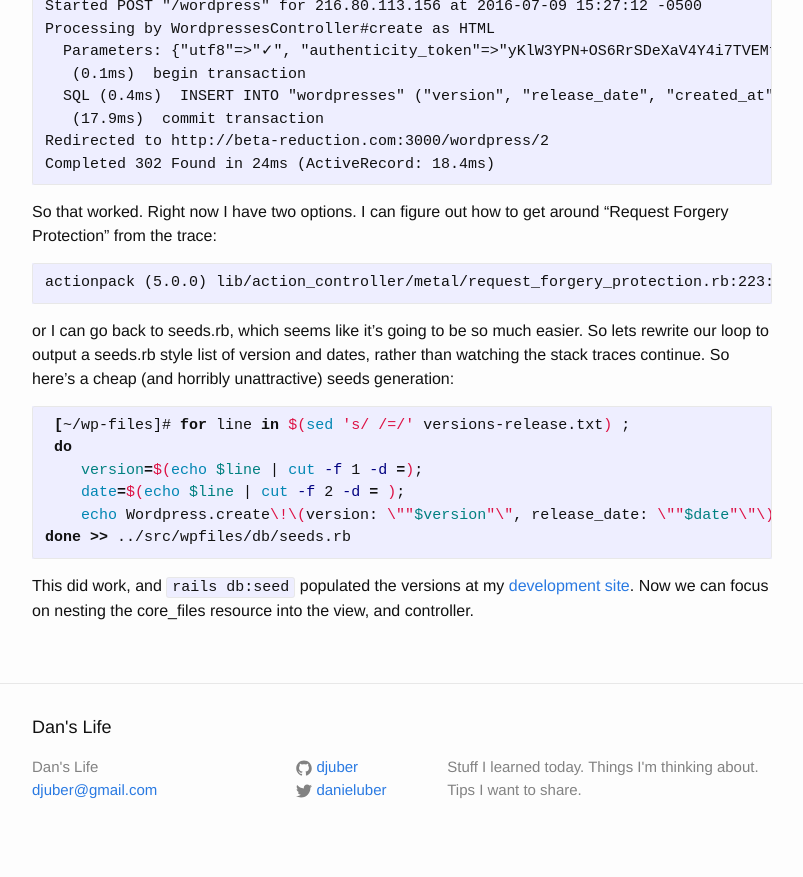
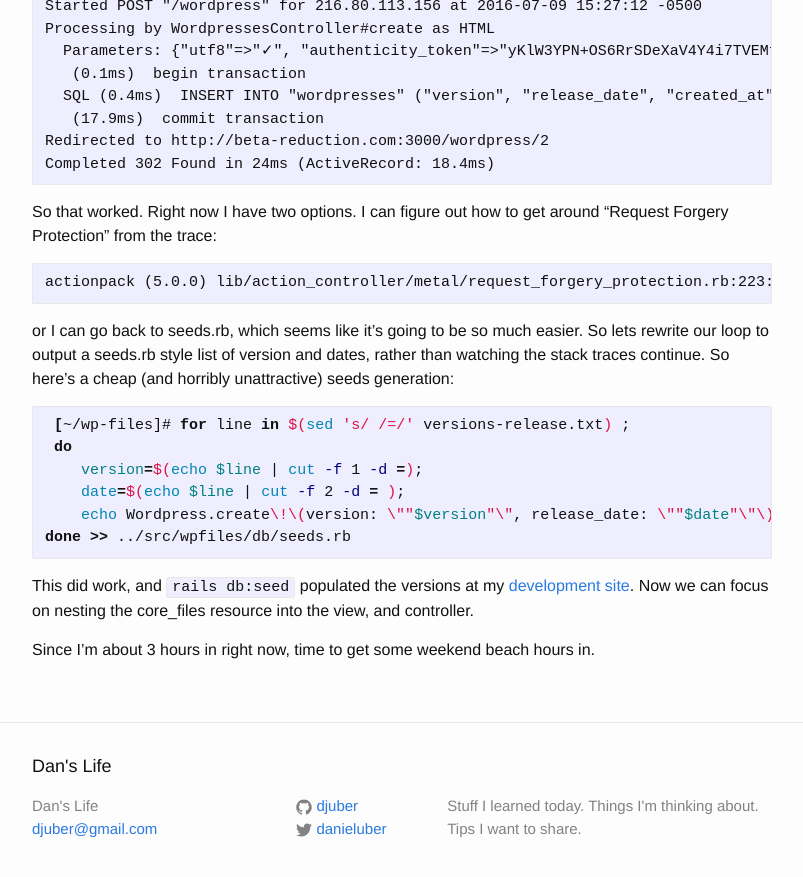
Before and after one commit to djuber/myblog, a Jekyll site: the page built from wordpress-files.md, in a window 1280 px wide and 900 px high, scrolled down 5622 px. Shown: the top 877 px of the window, without its empty margins (238-1041 px from the left). Built offline with Jekyll 4.4.1, drawn with Linux system fonts in a browser that asks for light colours.

Commit message:
automated 2016-07-09-16:07:13

````diff
--- a/wordpress-files.md
+++ b/wordpress-files.md
@@ -263,3 +263,5 @@ done >> ../src/wpfiles/db/seeds.rb
 ```
 
 This did work, and ```rails db:seed``` populated the versions at my [development site](http://beta-reduction.com:3000/wordpress). Now we can focus on nesting the core_files resource into the view, and controller.
+
+Since I'm about 3 hours in right now, time to get some weekend beach hours in.
````
